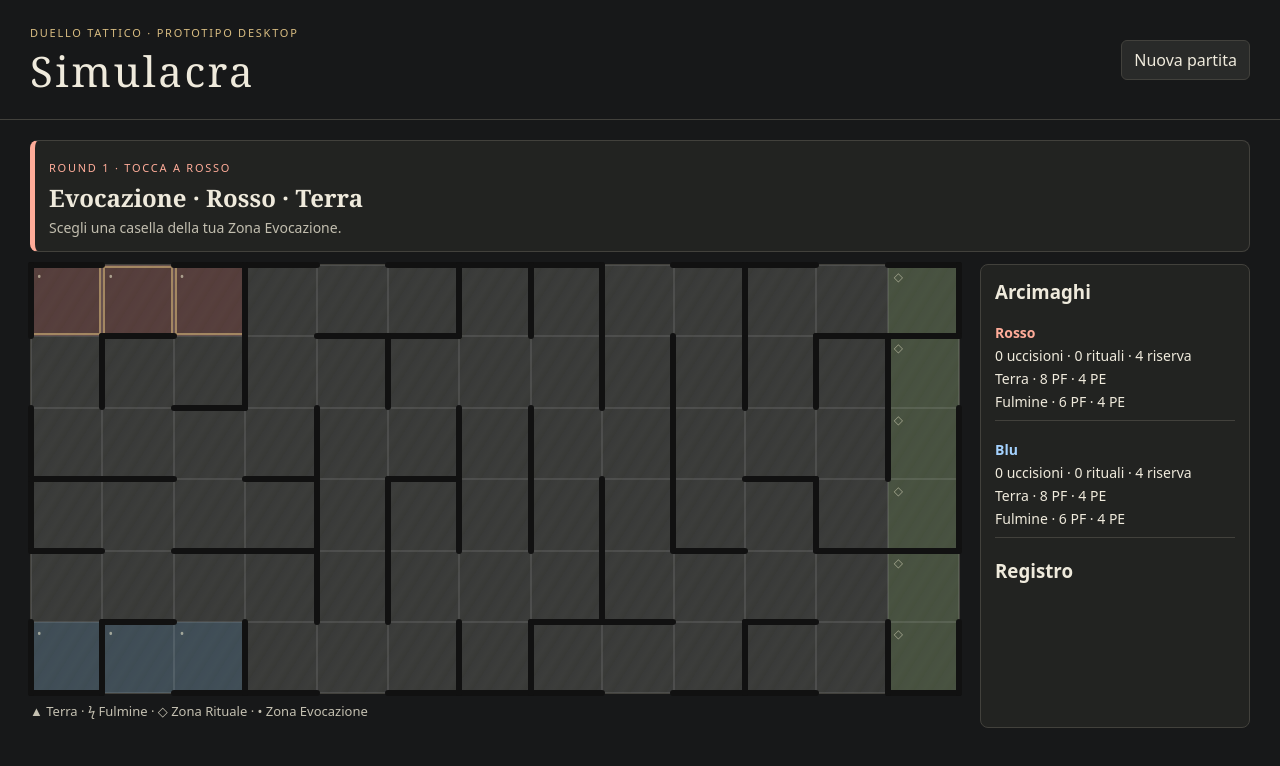
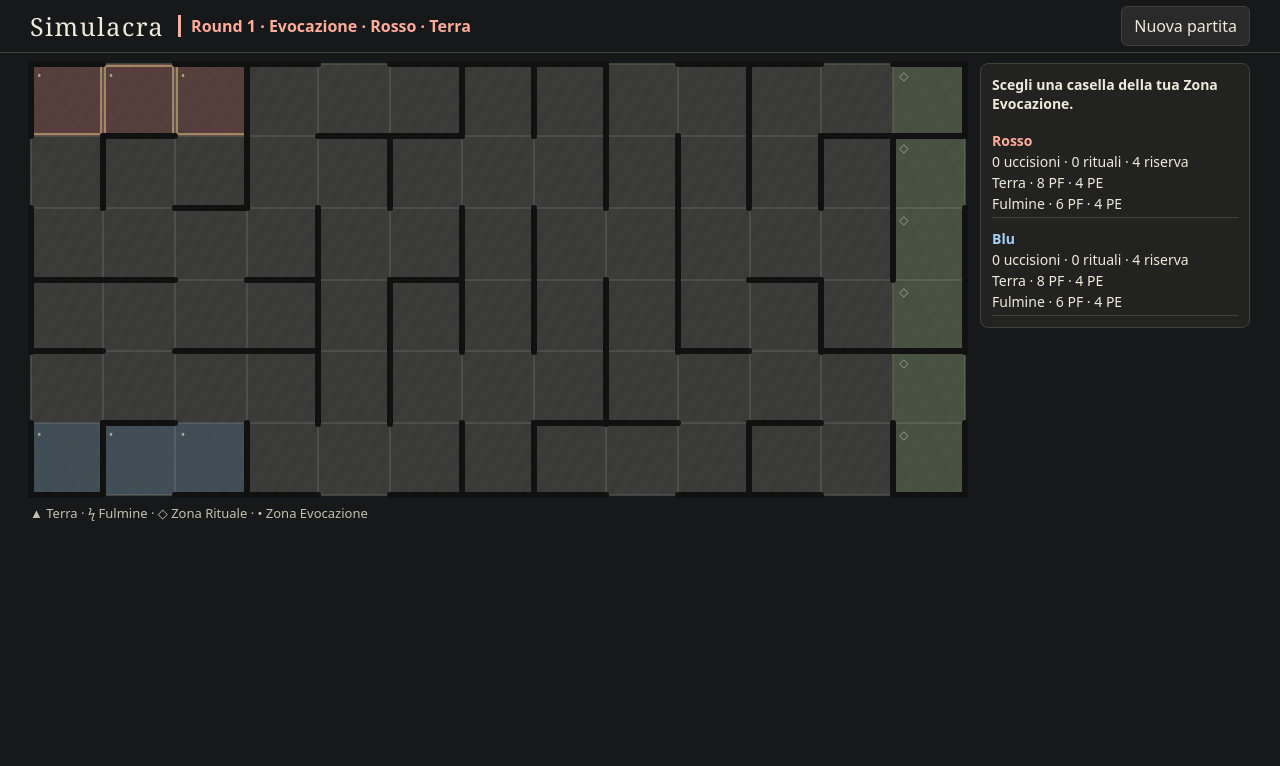
Before and after one commit to ipe3000/simulacra, a plain HTML site: page index.html in a window 1280 px wide. Both pictures are taken after a click on the button "Zona Rituale. Inizia qui la Fase di Azione senza nemici adia". Drawn offline with Linux system fonts and the light colour scheme.

Commit message:
Keep desktop board and hand together

```diff
--- a/game.mjs
+++ b/game.mjs
@@ -253,7 +253,7 @@ const actions=[];
 const attr=s=>s.replaceAll('&','&amp;').replaceAll('"','&quot;').replaceAll('<','&lt;');
 function button(label,fn,enabled=true,cls='',tip=''){
   const i=actions.push(fn)-1;
-  const unavailable=cls.startsWith('cell ')?'aria-disabled="true" tabindex="-1"':'disabled';
+  const unavailable=(cls.startsWith('cell ')||cls.startsWith('card '))?(cls.startsWith('card ')?'aria-disabled="true"':'aria-disabled="true" tabindex="-1"'):'disabled';
   return '<button type="button" data-action="'+i+'" class="'+cls+'" title="'+attr(tip)+'" '+(enabled?'':unavailable)+'>'+label+'</button>';
 }
 function line(e,cls,fn,tip){
@@ -309,11 +309,11 @@ function render(){
       const e=barriers[1-u.side];
       const adjacent=e&&neighbors(u.cell).some(c=>same(e,edge(c,u.cell)));
       const playable=phase==='action'&&mode!=='jump'&&id!=='veto'&&affordable(u,cost)&&!u.played.includes(id)&&!(id==='cut'&&(u.attacked||(has(u,'Confuso')&&u.moved)));
-      return button('<strong>'+label+'</strong><small>'+type+' · '+cost+' PE</small><small>'+description+'</small>',()=>{
+      return button('<strong>'+label+'</strong><small>'+type.split(' · ')[0]+' · '+cost+' PE</small>',()=>{
         if(phase==='probe'){discard(side,i);phase='action';render();}
         else if(phase==='charge'){discard(side,i);phase='refill';render();}
         else pick(id);
-      },playable||phase!=='action','card '+(mode===id?'selected':''))+
+      },playable||phase!=='action','card '+(mode===id?'selected':''),label+'\n'+type+' · '+cost+' PE\n'+description)+
       (phase==='action'&&mode!=='jump'&&id==='cut'&&adjacent?button('Scarta per distruggere',()=>destroy(i),affordable(u,2)):'');
     }).join('');
     if(phase==='probe'&&!hand)controls=button('Continua',()=>{phase='action';render();});
@@ -322,11 +322,36 @@ function render(){
     controls=button('Ricarica e termina',advance,t.hand.length<=6);
     if(t.hand.length>6) hand=t.hand.map((id,i)=>button('Scarta '+cards[id][0],()=>{discard(u.side,i);render();})).join('');
   }
-  root.innerHTML='<section class="status '+(viewer?'turn-blue':'turn-red')+'"><span class="eyebrow">ROUND '+round+(phase==='end'?'':' · TOCCA A '+labels[viewer].toUpperCase())+'</span><h2>'+(phase==='refill'?'Caricamento · '+name(u):title)+'</h2><p>'+(prompt??'Riporta la mano a sei carte e termina il Turno.')+'</p></section><div class="layout"><section><div class="board">'+board+'</div><p class="key">▲ Terra · ϟ Fulmine · ◇ Zona Rituale · • Zona Evocazione</p></section><aside class="panel"><h3>Arcimaghi</h3>'+
+  const turnBar=document.querySelector('#turn');
+  turnBar.className=viewer?'turn-blue':'turn-red';
+  turnBar.textContent='Round '+round+' · '+(phase==='refill'?'Caricamento · '+name(u):title);
+  const historyOpen=root.querySelector('details')?.open;
+  root.innerHTML='<div class="layout"><section class="play-area"><div class="board">'+board+'</div>'+
+    (hand?'<section class="hand"><h3>'+(phase==='probe'?'Mano avversaria':'Mano · '+labels[viewer])+'</h3><div class="cards">'+hand+'</div></section>':'')+
+    '<p class="key">▲ Terra · ϟ Fulmine · ◇ Zona Rituale · • Zona Evocazione</p></section><aside class="panel"><p class="instruction">'+(prompt??'Riporta la mano a sei carte e termina il Turno.')+'</p><div class="actions">'+controls+'</div>'+
     teams.map((v,i)=>'<div class="team '+(i?'blue':'')+'"><strong>'+labels[i]+'</strong><div class="stats">'+v.kills+' uccisioni · '+v.ritual+' rituali · '+v.reserve+' riserva</div>'+units.filter(k=>k.side===i).map(k=>'<div class="stats">'+k.type+' · '+k.hp+' PF · '+k.pe+' PE'+(k===u&&phase!=='setup'?' · '+k.pm+' PM':'')+'</div>').join('')+'</div>').join('')+
-    '<div class="actions">'+controls+'</div><h3>Registro</h3><ul class="log">'+log.slice(0,5).map(l=>'<li>'+l+'</li>').join('')+'</ul></aside></div>'+
-    (hand?'<section class="hand"><h3>'+(phase==='probe'?'Mano avversaria':'Mano · '+labels[viewer])+'</h3><div class="cards">'+hand+'</div></section>':'');
+    (hand?'<div id="card-detail" class="card-detail"></div>':'')+
+    (log.length?'<p class="muted">'+log[0]+'</p><details '+(historyOpen?'open':'')+'><summary>Registro</summary><ul class="log">'+log.slice(0,15).map(l=>'<li>'+l+'</li>').join('')+'</ul></details>':'')+'</aside></div>';
+  previewCard();
 }
+function previewCard(card=root.querySelector('.card.selected')){
+  const detail=root.querySelector('#card-detail');
+  if(detail)detail.textContent=card?.title||'Passa su una carta per leggerne l’effetto.';
+}
+root.addEventListener('pointerover',event=>{
+  const card=event.target.closest('.card');
+  if(card)previewCard(card);
+});
+root.addEventListener('pointerout',event=>{
+  const card=event.target.closest('.card');
+  if(card&&!card.contains(event.relatedTarget))previewCard();
+});
+root.addEventListener('focusin',event=>{
+  if(event.target.matches('.card'))previewCard(event.target);
+});
+root.addEventListener('focusout',event=>{
+  if(event.target.matches('.card'))previewCard();
+});
 root.addEventListener('click',event=>{
   const b=event.target.closest('button[data-action]');
   if(b&&!b.disabled&&b.getAttribute('aria-disabled')!=='true')actions[Number(b.dataset.action)]?.();
--- a/index.html
+++ b/index.html
@@ -4,7 +4,7 @@
 <meta name="viewport" content="width=device-width, initial-scale=1">
 <title>Simulacra · Il Labirinto Antico</title>
 <link rel="stylesheet" href="./style.css">
-<header><div><span class="eyebrow">DUELLO TATTICO · PROTOTIPO DESKTOP</span><h1>Simulacra</h1></div><button id="reset">Nuova partita</button></header>
+<header><h1>Simulacra</h1><div id="turn" role="status"></div><button id="reset">Nuova partita</button></header>
 <main id="game"></main>
 <script type="module" src="./game.mjs"></script>
 </html>
--- a/style.css
+++ b/style.css
@@ -14,3 +14,19 @@ dialog{color:inherit;background:#242523;border:1px solid var(--gold);border-radi
 .wall,.edge.barrier{pointer-events:auto}.wall::before{pointer-events:auto}
 .cell[aria-disabled=true]{cursor:default}.cell[aria-disabled=true]:hover{background-color:revert-layer}.cell.redzone[aria-disabled=true]:hover{background-color:#a64a4540}.cell.bluezone[aria-disabled=true]:hover{background-color:#4f82ad40}.cell.ritual[aria-disabled=true]:hover{background-color:#6f925640}
 .status.turn-red{border-inline-start:5px solid #ffac99}.status.turn-red .eyebrow{color:#ffac99}.status.turn-blue{border-inline-start:5px solid #a4d2ff}.status.turn-blue .eyebrow{color:#a4d2ff}
+
+header{padding-block:6px;gap:14px;min-height:48px}main{padding-top:10px}
+h1{font-size:25px}
+#turn{margin-right:auto;padding-left:10px;border-left:3px solid currentColor;font-weight:650}
+#turn.turn-red{color:#ffac99}#turn.turn-blue{color:#a4d2ff}
+.layout{gap:14px}.play-area{min-width:0;width:100%;max-width:calc((100dvh - 220px) * 13 / 6)}
+.panel{align-self:start;gap:7px;padding:11px}
+.instruction{font-weight:650;font-size:14px}
+.team{padding:4px 0}.stats{margin-top:2px}
+.hand{padding:7px;margin-top:7px}.hand h3{font-size:13px}
+.cards{display:flex;flex-wrap:nowrap;overflow-x:auto;margin-top:5px;gap:5px;padding-bottom:3px}
+.card{flex:1 0 0;width:auto;min-width:104px;min-height:63px;padding:5px;font-size:12px;line-height:1.2}
+.card small{font-size:11px}.card-detail{white-space:pre-line;min-height:94px;font-size:13px;background:#191a19;border:1px solid var(--border);border-radius:6px;padding:7px}
+.card-detail:empty{display:none}details .log{max-height:95px;overflow:auto}
+@media(max-width:900px),(max-height:520px){.play-area{max-width:none}}
+.card[aria-disabled=true]{opacity:.6;cursor:default}
```
